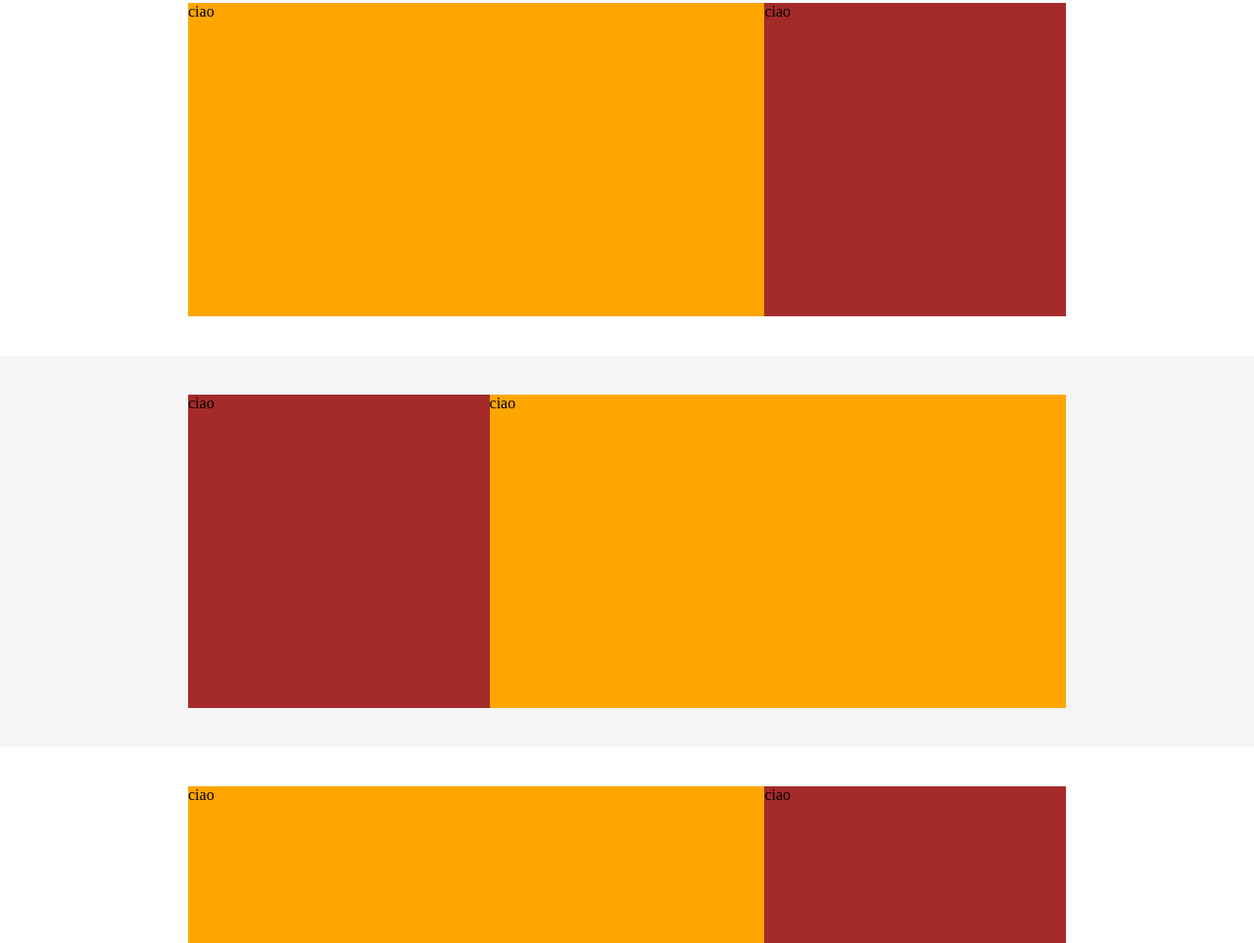
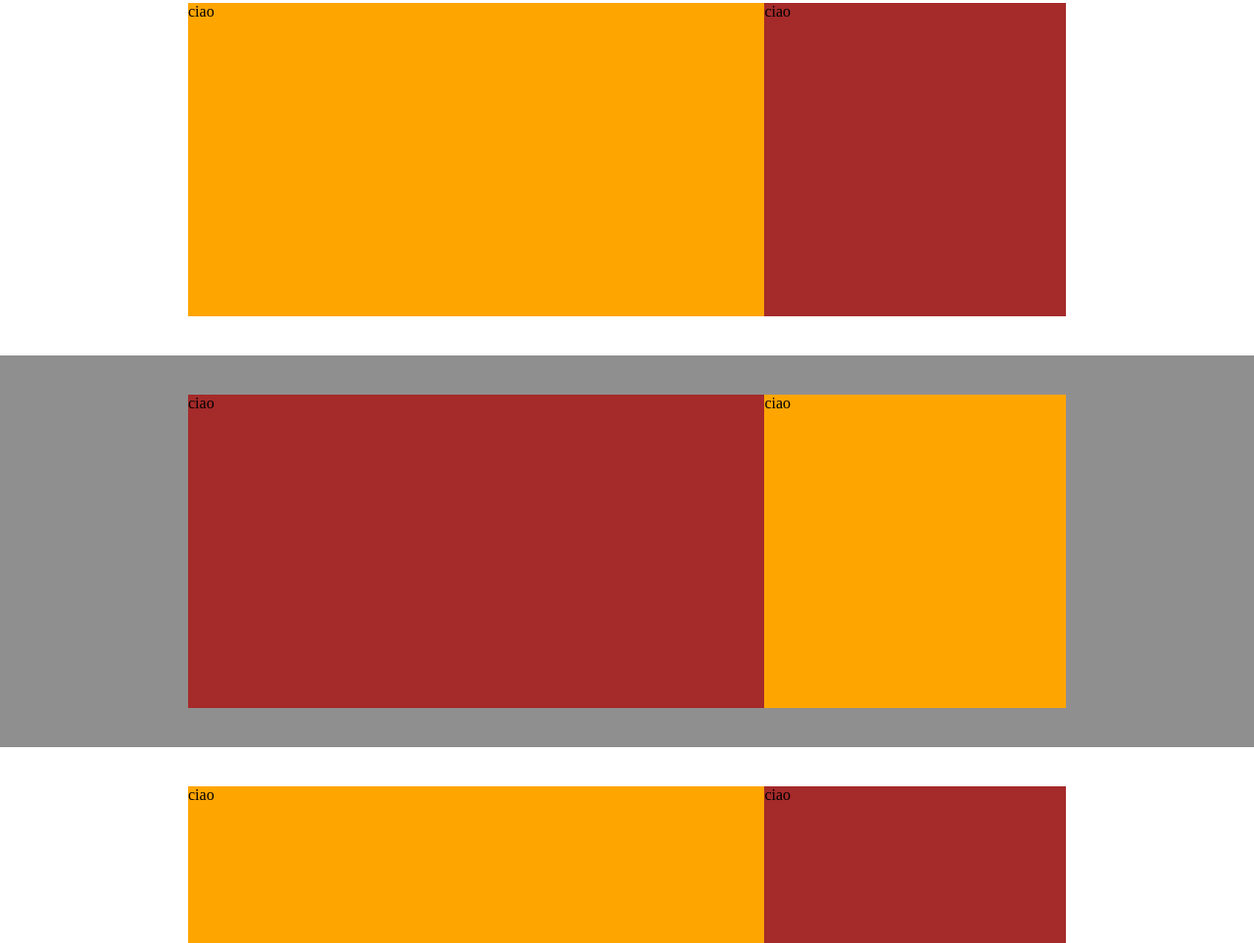
Before and after one commit to MicheleGiovagnoli/htmlcss-struttura-discord, a plain HTML site: page index.html in a window 1280 px wide. Shown: the part 497-1460 px from the top of the page at 98% size. Drawn offline with Linux system fonts and the light colour scheme.

Commit message:
aggiustamento

```diff
--- a/css/style.css
+++ b/css/style.css
@@ -52,12 +52,6 @@
     display: flex;
     justify-content: center;
     align-items: center;
-
-}
-.container{
-    display: flex;
-    width: 70%;
-    height: 80%;
 }
 .item-1{
 flex-grow: 2;
@@ -66,18 +60,24 @@ flex-grow: 2;
 flex-grow: 1;
 }
 
+.container{
+    display: flex;
+    width: 70%;
+    height: 80%;
+}
+
 .section-2{
-    background-color: whitesmoke;
+    background-color: rgb(144, 143, 143);
     height: 400px;
     display: flex;
     justify-content: center;
     align-items: center;
-
 }
-.item-1-section2{
+.section-2 .item1{
     flex-grow: 1;
 }
-.item-2-section2{
+.section2 .item-2{
     flex-grow: 2;
 }
+
 /* MAIN */
--- a/index.html
+++ b/index.html
@@ -48,10 +48,10 @@
 
         <div class="section-2">
             <div class="container">
-                <div class="item-1-section2 debugg-2">
+                <div class="item-1 debugg-2">
                     <span>ciao</span>
                   </div>
-                  <div class="item-2-section2 debugg">
+                  <div class="item-2 debugg">
                     <span>ciao</span>
                   </div>
             </div>
```
